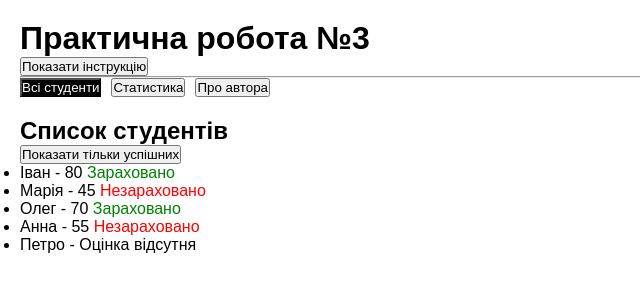
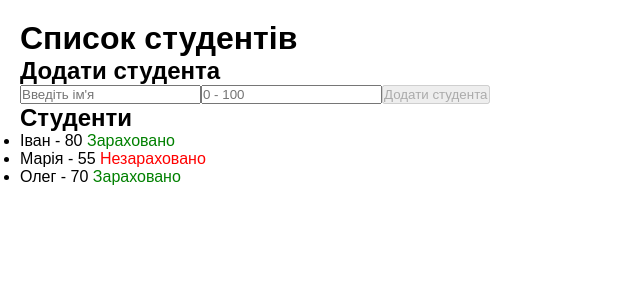
Before and after one commit to VoloshchukRostislav/lab1-react, a React (Vite) app in the folder lab1-react/: page / in a window 1280 px wide. Shown: the top 300 px of the page, without its empty margins (0-640 px from the left). Built offline with nearby package versions, Linux system fonts and the light colour scheme.

Commit message:
feat: add student form validation (PR4)

```diff
--- a/lab1-react/src/App.jsx
+++ b/lab1-react/src/App.jsx
@@ -1,96 +1,37 @@
 import { useState } from "react";
+import AddStudentForm from "./AddStudentForm";
 import "./App.css";
 
 function App() {
 
-  // стан для довідки
-  const [showHelp, setShowHelp] = useState(false);
+  const [students, setStudents] = useState([
+    { id: 1, name: "Іван", score: 80 },
+    { id: 2, name: "Марія", score: 55 },
+    { id: 3, name: "Олег", score: 70 }
+  ]);
 
-  // стан для фільтра
-  const [filterActive, setFilterActive] = useState(false);
+  const addStudent = (student) => {
 
-  // стан активного таба
-  const [activeTab, setActiveTab] = useState("list");
+    setStudents([
+      ...students,
+      student
+    ]);
 
-  // масив студентів
-  const students = [
-    { id: 1, name: "Іван", score: 80 },
-    { id: 2, name: "Марія", score: 45 },
-    { id: 3, name: "Олег", score: 70 },
-    { id: 4, name: "Анна", score: 55 },
-    { id: 5, name: "Петро" } // приклад без score
-  ];
-
-  // фільтр студентів
-  const filteredStudents = students.filter(
-    (student) => student.score >= 60
-  );
+  };
 
   return (
+
     <div className="app">
 
-      <h1>Практична робота №3</h1>
+      <h1>Список студентів</h1>
 
-      {/* КНОПКА ДОВІДКИ */}
-      <button onClick={() => setShowHelp(!showHelp)}>
-        {showHelp ? "Приховати інструкцію" : "Показати інструкцію"}
-      </button>
+      <AddStudentForm onAddStudent={addStudent} />
 
-      {/* УМОВНИЙ РЕНДЕРИНГ */}
-      {showHelp && (
-        <p>
-          Довідка: Цей додаток демонструє умовне відображення
-          в React (&&, ternary operator, tabs).
-        </p>
-      )}
-
-      <hr />
-
-      {/* ТАБИ */}
-      <div className="tabs">
-
-        <button
-          className={activeTab === "list" ? "active-tab" : ""}
-          onClick={() => setActiveTab("list")}
-        >
-          Всі студенти
-        </button>
-
-        <button
-          className={activeTab === "stats" ? "active-tab" : ""}
-          onClick={() => setActiveTab("stats")}
-        >
-          Статистика
-        </button>
-
-        <button
-          className={activeTab === "about" ? "active-tab" : ""}
-          onClick={() => setActiveTab("about")}
-        >
-          Про автора
-        </button>
-
-      </div>
-
-      <div className="content">
-
-        {/* TAB: СПИСОК */}
-        {activeTab === "list" && (
-          <div>
-
-            <h2>Список студентів</h2>
-
-            {/* КНОПКА ФІЛЬТРУ */}
-            <button onClick={() => setFilterActive(!filterActive)}>
-              {filterActive
-                ? "Показати всіх"
-                : "Показати тільки успішних"}
-            </button>
+      <h2>Студенти</h2>
 
       <ul>
 
-              {(filterActive ? filteredStudents : students).map(
-                (student) => (
+        {students.map((student) => (
 
           <li key={student.id}>
 
@@ -98,11 +39,10 @@ function App() {
 
             {" - "}
 
-                    {student.score ?? "Оцінка відсутня"}
+            {student.score}
 
             {" "}
 
-                    {student.score !== undefined && (
             <span
               style={{
                 color:
@@ -111,58 +51,23 @@ function App() {
                     : "red"
               }}
             >
+
               {student.score >= 60
                 ? "Зараховано"
                 : "Незараховано"}
+
             </span>
-                    )}
 
           </li>
-                )
-              )}
+
+        ))}
 
       </ul>
 
-            {/* EMPTY STATE */}
-            {filterActive && filteredStudents.length === 0 && (
-              <p>За вашим запитом нікого не знайдено</p>
-            )}
-
-          </div>
-        )}
-
-        {/* TAB: СТАТИСТИКА */}
-        {activeTab === "stats" && (
-          <div>
-
-            <h2>Статистика</h2>
-
-            <p>Кількість студентів: {students.length}</p>
-
-            <p>
-              Успішних студентів:{" "}
-              {filteredStudents.length}
-            </p>
-
-          </div>
-        )}
-
-        {/* TAB: ПРО АВТОРА */}
-        {activeTab === "about" && (
-          <div>
-
-            <h2>Про автора</h2>
-
-            <p>Практична робота №3</p>
-            <p>React + Vite</p>
-
-          </div>
-        )}
-
     </div>
 
-    </div>
   );
+
 }
 
 export default App;
```
Lines whose indentation alone changed are shown as unchanged.
